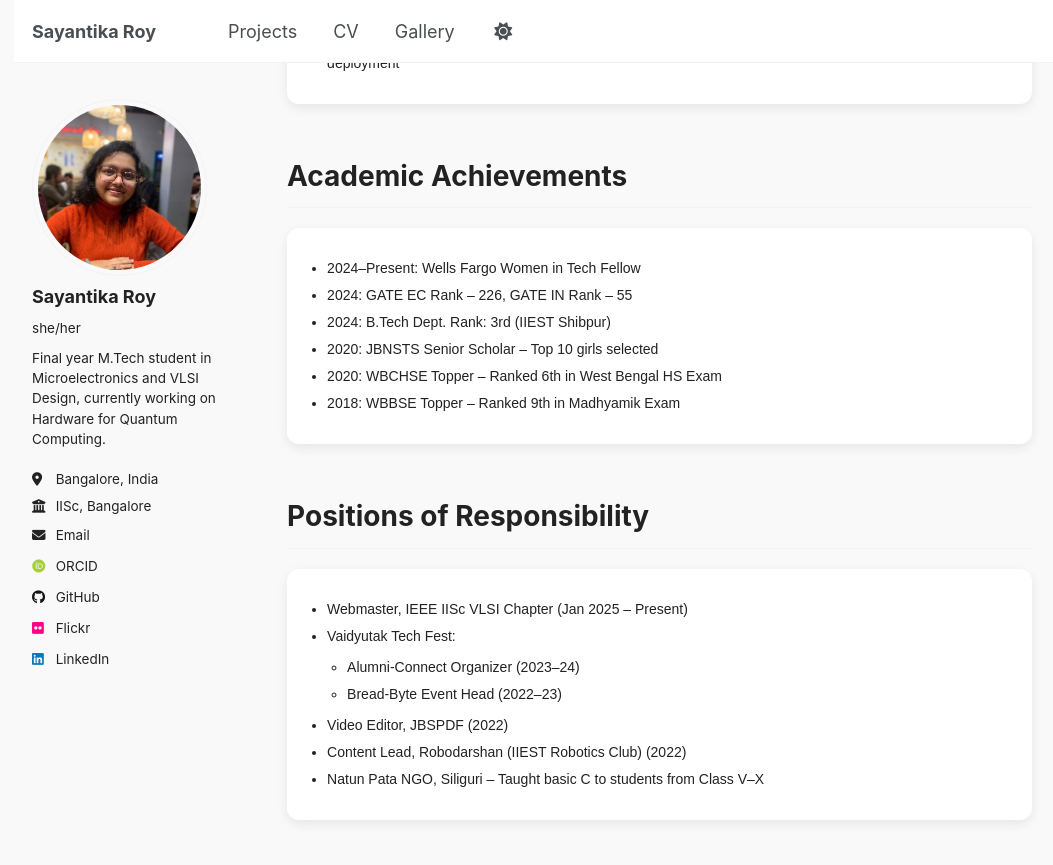
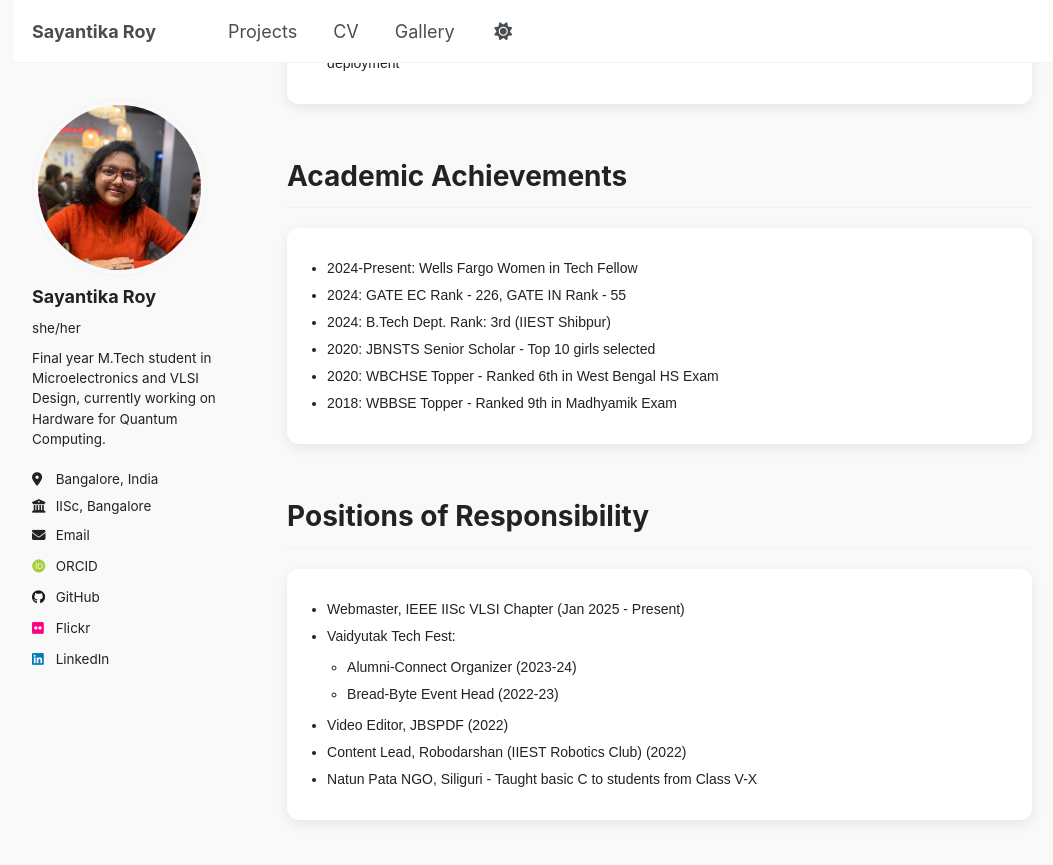
Before and after one commit to sayo-134/sayantika-roy.github.io, a Jekyll site: the page built from _pages/cv.html, in a window 1280 px wide and 900 px high, scrolled down 1878 px. Shown: the top 865 px of the window, without its empty margins (6-1059 px from the left). Built offline with Jekyll 4.4.1, drawn with Linux system fonts in a browser that asks for light colours; some web fonts are replaced; some of the changed text lies outside the part shown.

Commit message:
updated cv.html

```diff
--- a/_pages/cv.html
+++ b/_pages/cv.html
@@ -109,7 +109,7 @@ redirect_from:
   <h2 class="section-title">Experience</h2>
 
   <div class="card">
-    <div class="tag">Aug 2023 – Apr 2024</div>
+    <div class="tag">Aug 2023 - Apr 2024</div>
     <h3>Undergraduate Major Project</h3>
     <p>IIEST Shibpur</p>
     <ul>
@@ -120,7 +120,7 @@ redirect_from:
   </div>
 
   <div class="card">
-    <div class="tag">May 2023 – Jul 2023</div>
+    <div class="tag">May 2023 - Jul 2023</div>
     <h3>Inspire Summer Internship</h3>
     <p>Tata Steel</p>
     <ul>
@@ -155,12 +155,12 @@ redirect_from:
 
   <div class="card">
     <ul>
-      <li>2024–Present: Wells Fargo Women in Tech Fellow</li>
-      <li>2024: GATE EC Rank – 226, GATE IN Rank – 55</li>
+      <li>2024-Present: Wells Fargo Women in Tech Fellow</li>
+      <li>2024: GATE EC Rank - 226, GATE IN Rank - 55</li>
       <li>2024: B.Tech Dept. Rank: 3rd (IIEST Shibpur)</li>
-      <li>2020: JBNSTS Senior Scholar – Top 10 girls selected</li>
-      <li>2020: WBCHSE Topper – Ranked 6th in West Bengal HS Exam</li>
-      <li>2018: WBBSE Topper – Ranked 9th in Madhyamik Exam</li>
+      <li>2020: JBNSTS Senior Scholar - Top 10 girls selected</li>
+      <li>2020: WBCHSE Topper - Ranked 6th in West Bengal HS Exam</li>
+      <li>2018: WBBSE Topper - Ranked 9th in Madhyamik Exam</li>
     </ul>
   </div>
 
@@ -168,16 +168,16 @@ redirect_from:
 
   <div class="card">
     <ul>
-      <li>Webmaster, IEEE IISc VLSI Chapter (Jan 2025 – Present)</li>
+      <li>Webmaster, IEEE IISc VLSI Chapter (Jan 2025 - Present)</li>
       <li>Vaidyutak Tech Fest:
         <ul>
-          <li>Alumni-Connect Organizer (2023–24)</li>
-          <li>Bread-Byte Event Head (2022–23)</li>
+          <li>Alumni-Connect Organizer (2023-24)</li>
+          <li>Bread-Byte Event Head (2022-23)</li>
         </ul>
       </li>
       <li>Video Editor, JBSPDF (2022)</li>
       <li>Content Lead, Robodarshan (IIEST Robotics Club) (2022)</li>
-      <li>Natun Pata NGO, Siliguri – Taught basic C to students from Class V–X</li>
+      <li>Natun Pata NGO, Siliguri - Taught basic C to students from Class V-X</li>
     </ul>
   </div>
 
```
